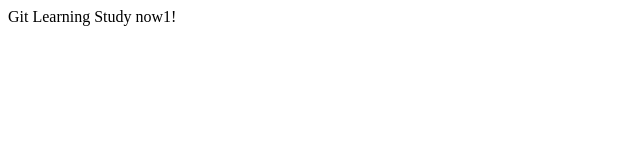
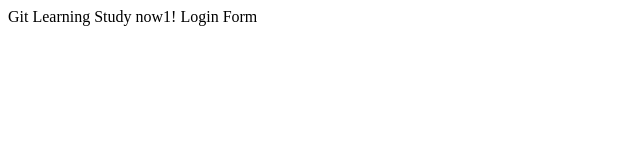
Before and after one commit to Florence2016/myappsampe, a plain HTML site: page index.html in a window 1280 px wide. Shown: the full height of the page, 0-640 px from the left. Drawn offline with Linux system fonts and the light colour scheme.

Commit message:
login form

```diff
--- /dev/null
+++ b/dir2/app2.js
@@ -0,0 +1 @@
+console.log(1234);
--- a/index.html
+++ b/index.html
@@ -5,5 +5,6 @@
 
     <body>
         Git Learning Study now1!
+        Login Form
     </body>
 </html>
```
Also changed, not shown: login.html (added, +1 -0 lines), log.txt (added).
